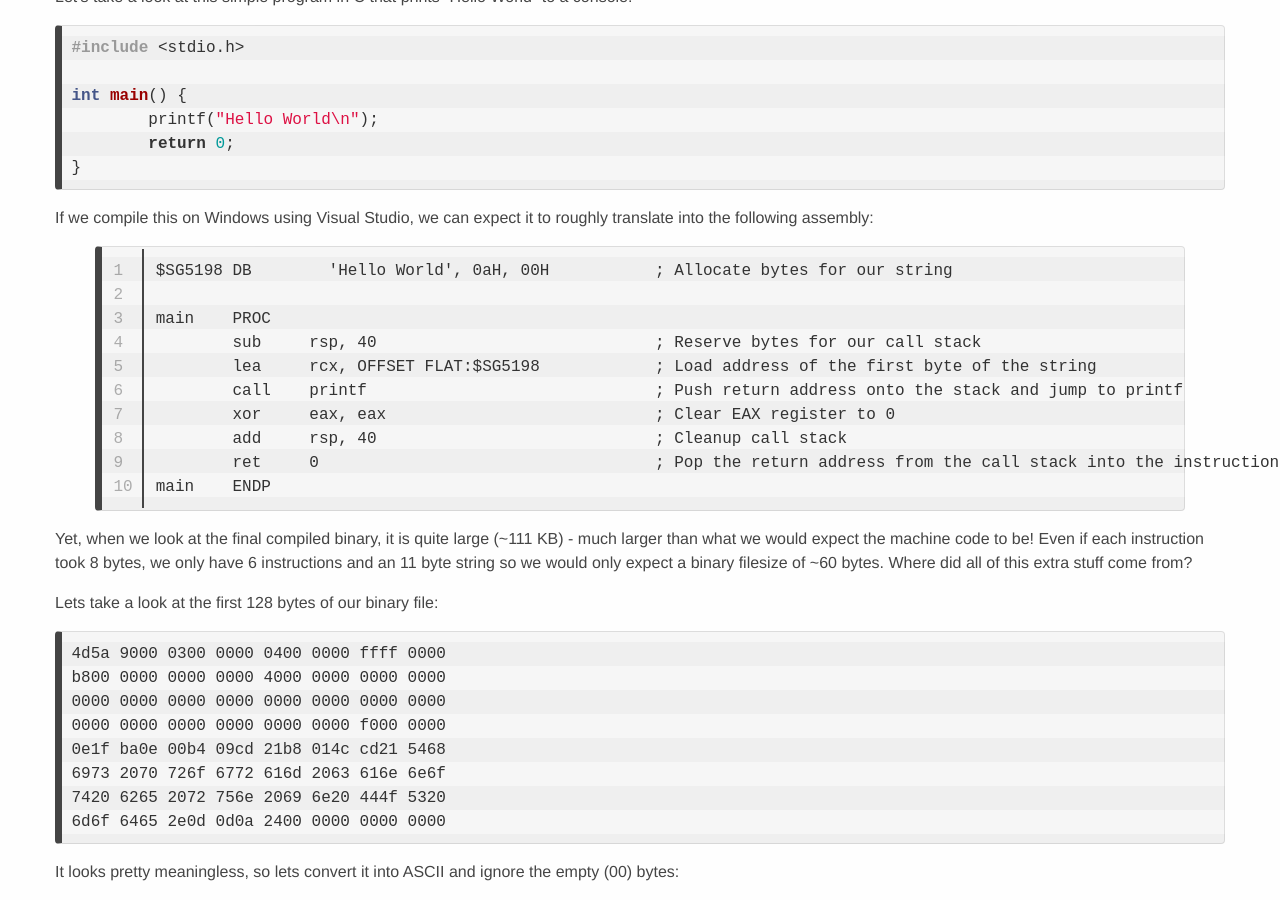
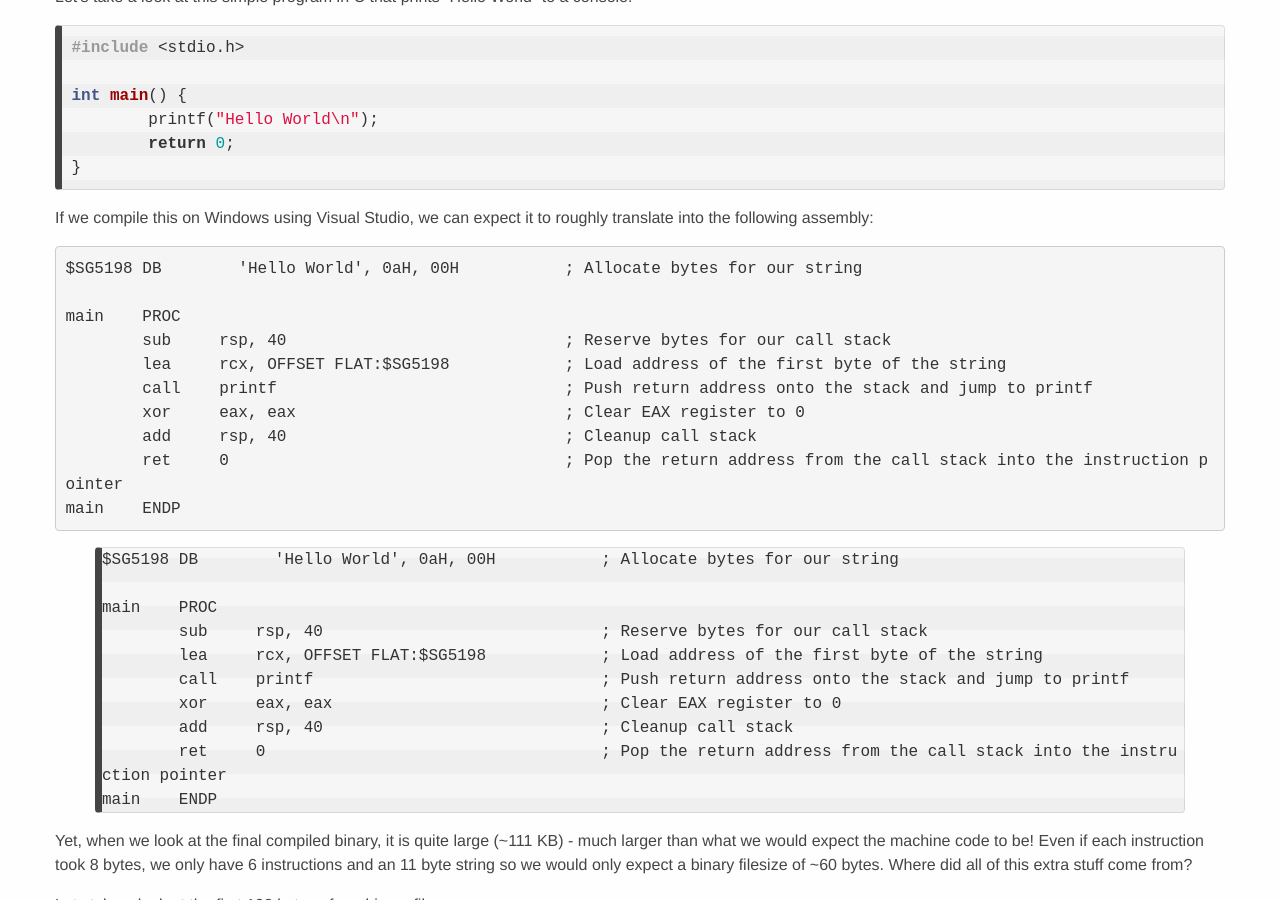
Before and after one commit to Sunstradamus/Sunstradamus.github.io, a Jekyll site: the page built from _posts/2021-04-25-operating-systems.md, in a window 1280 px wide and 900 px high, scrolled down 973 px. Built offline with Jekyll 4.4.1, drawn with Linux system fonts in a browser that asks for light colours.

Commit message:
TASM test

````diff
--- a/_posts/2021-04-25-operating-systems.md
+++ b/_posts/2021-04-25-operating-systems.md
@@ -30,7 +30,20 @@ int main() {
 
 If we compile this on Windows using Visual Studio, we can expect it to roughly translate into the following assembly:
 
-{% highlight assembly linenos %}
+```tasm
+$SG5198 DB        'Hello World', 0aH, 00H           ; Allocate bytes for our string
+
+main    PROC
+        sub     rsp, 40                             ; Reserve bytes for our call stack
+        lea     rcx, OFFSET FLAT:$SG5198            ; Load address of the first byte of the string
+        call    printf                              ; Push return address onto the stack and jump to printf
+        xor     eax, eax                            ; Clear EAX register to 0
+        add     rsp, 40                             ; Cleanup call stack
+        ret     0                                   ; Pop the return address from the call stack into the instruction pointer
+main    ENDP
+```
+
+{% highlight tasm %}
 $SG5198 DB        'Hello World', 0aH, 00H           ; Allocate bytes for our string
 
 main    PROC
````
